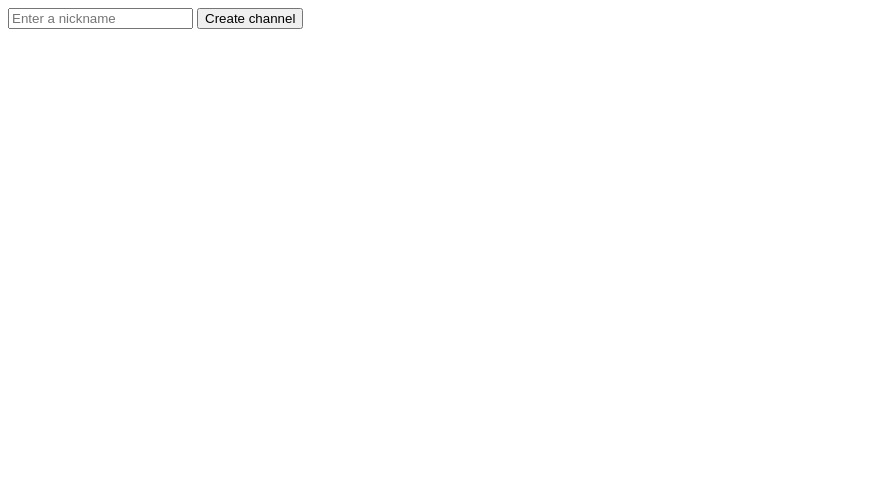
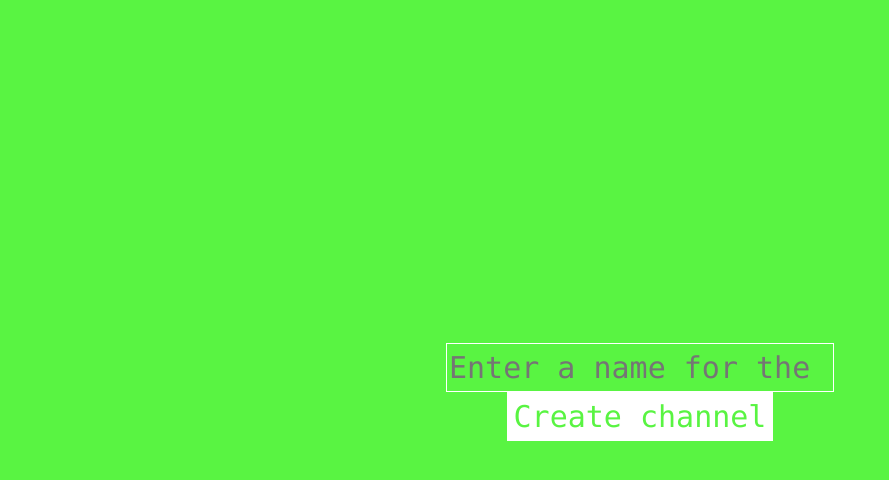
Before and after one commit to lscolombo/project2, a Flask app: page /channels in a window 1280 px wide. Shown: the top 480 px of the page, without its empty margins (0-889 px from the left). Run offline with Flask 2, Linux system fonts and the light colour scheme; the visitor is signed in with stand-in values (Sample User, id 1); some libraries are stand-ins or nearby versions.

Commit message:
corrections in channel creation

```diff
--- a/application.py
+++ b/application.py
@@ -10,7 +10,7 @@ app.config["SECRET_KEY"] = os.urandom(12)
 socketio = SocketIO(app)
 
 nicknames=[]
-channels=[]
+list_channels=[]
 
 @app.route("/")
 def index():
@@ -65,18 +65,21 @@ def channels():
         flash(error)
         return redirect(url_for('enter'))
 
+@app.route("/channel", methods=["POST"])
+def channel():
+    error = None
+    if request.method == 'POST':
+        channel_name = request.form.get("new_channel")
+        if any(c.name == channel_name for c in list_channels):
+            error = 'Channel name already exists. Please pick another one.'
+            flash(error)
+            return render_template(url_for('channels'))
+        else:
+            new_channel = Channel(channel_name)
+            list_channels.append(new_channel)
+            return redirect(url_for('get_channel', channel_id=new_channel.id))
+
 @app.route("/channel/<channel_id>")
 def get_channel(channel_id):
-    channel = filter(lambda c: c.id == channel_id,channels)
+    chan = filter(lambda c: c.id == channel_id,list_channels)
     return render_template("channel.html",channel=channel)
-
-def create_channel(channel_name):
-    error = None
-    if channel_name in channels:
-        error = 'Channel name already exists. Please pick another one.'
-        flash(error)
-        return render_template(url_for('channels'))
-    else:
-        new_channel = Channel(channel_name)
-        channels.append(new_channel)
-        return redirect(url_for('get_channel', channel_id=new_channel.id))
--- a/templates/channels.html
+++ b/templates/channels.html
@@ -1,6 +1,16 @@
+<link rel="stylesheet" href="https://stackpath.bootstrapcdn.com/bootstrap/4.3.1/css/bootstrap.min.css" integrity="sha384-ggOyR0iXCbMQv3Xipma34MD+dH/1fQ784/j6cY/iJTQUOhcWr7x9JvoRxT2MZw1T" crossorigin="anonymous">
+<link rel="stylesheet" href="{{ url_for('static', filename='style.css') }}">
+
+{% extends "layout.html" %}
+
+{% block heading %}
+{% endblock %}
+
+{% block body %}
+
 <div class="container">
     <form action="{{ url_for('channel') }}" method="POST">
-        <input type="text" class='nickname' name="nickname" placeholder="Enter a nickname">
+        <input type="text" class='new_channel' name="new_channel" placeholder="Enter a name for the new channel">
         <button>Create channel</button>
         {% with errors = get_flashed_messages() %}
             {% if errors %}
@@ -11,3 +21,4 @@
         {% endwith %}
     </form>
   </div>
+  {% endblock %}
```
Also changed, not shown: templates/channel.html (+12 -0 lines).
